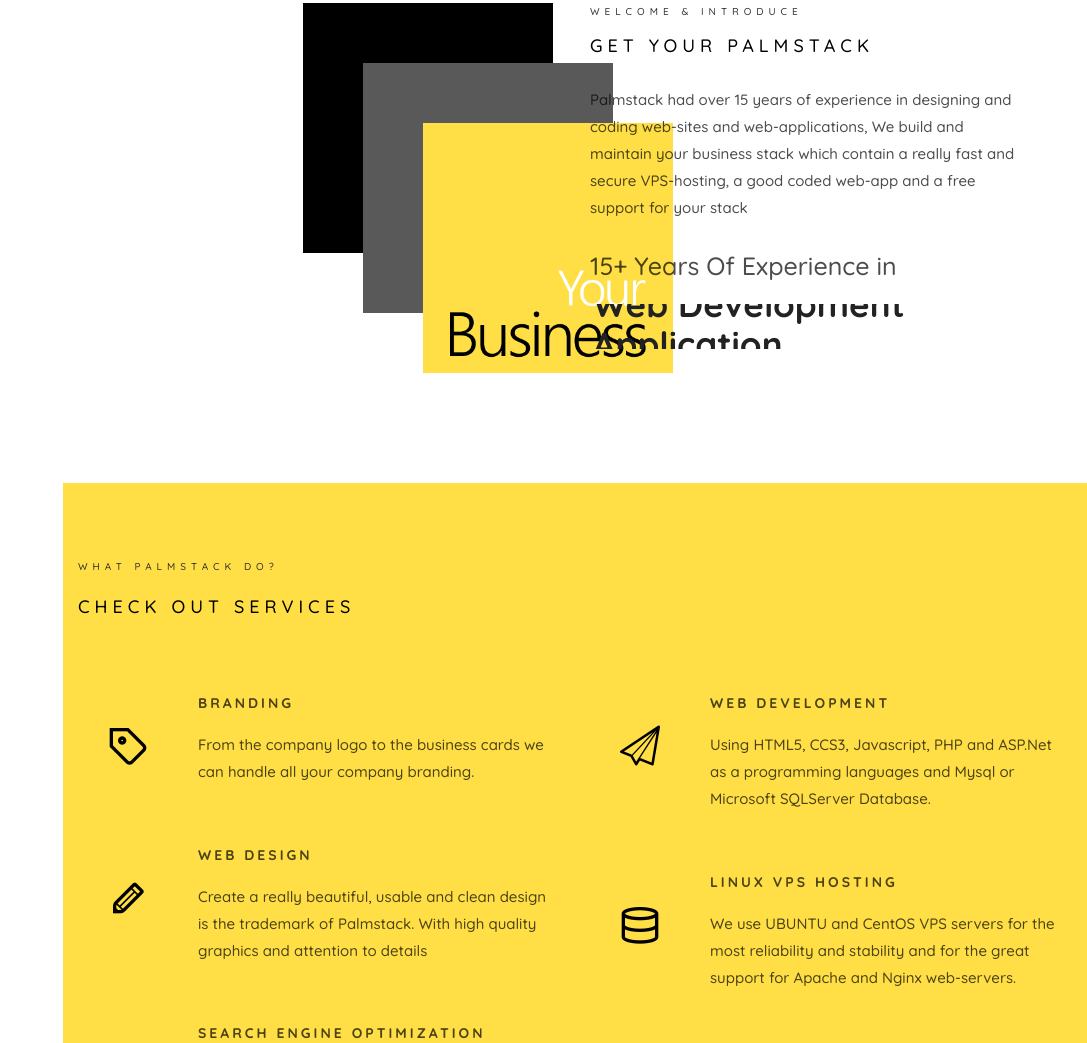
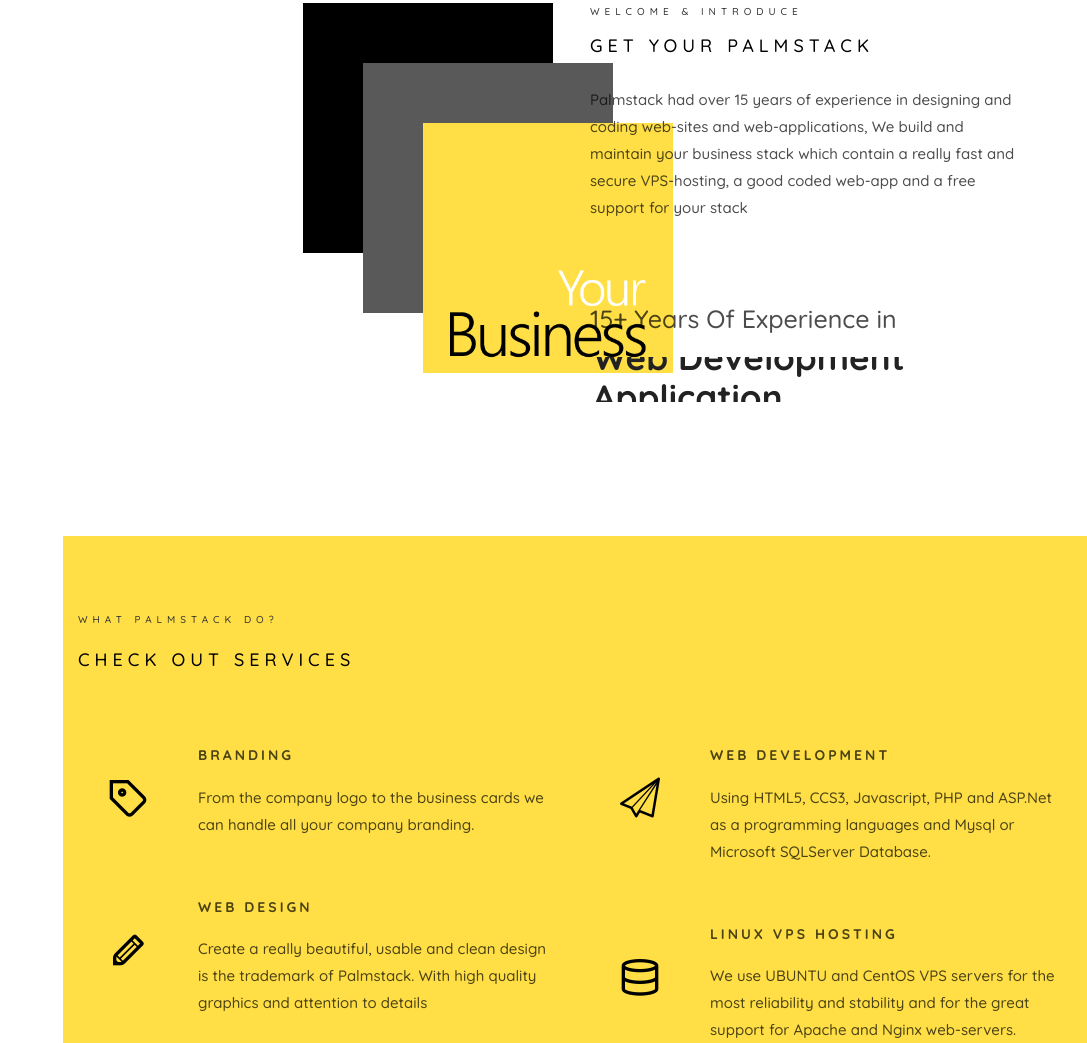
Before and after one commit to engahmadx/palmstack, a plain HTML site: page index.html in a window 1280 px wide. Shown: the part 1007-2050 px from the top of the page, without its empty margins (193-1280 px from the left). Drawn offline with Linux system fonts and the light colour scheme; files whose address does not match are found by name.

Commit message:
Update index.html

```diff
--- a/index.html
+++ b/index.html
@@ -153,7 +153,7 @@
 								build and maintain your business stack which contain a really fast and secure
 								VPS-hosting, a good coded web-app and a free support for your stack</p>
 						</div>
-						<div class="row">
+						<div class="row" style="margin-top: 5em;">
 							<div class="col-md-12 animate-box hide-on-mobile" data-animate-effect="fadeInLeft">
 								<p class="content__container__text">
 									15+ Years Of Experience in
```
